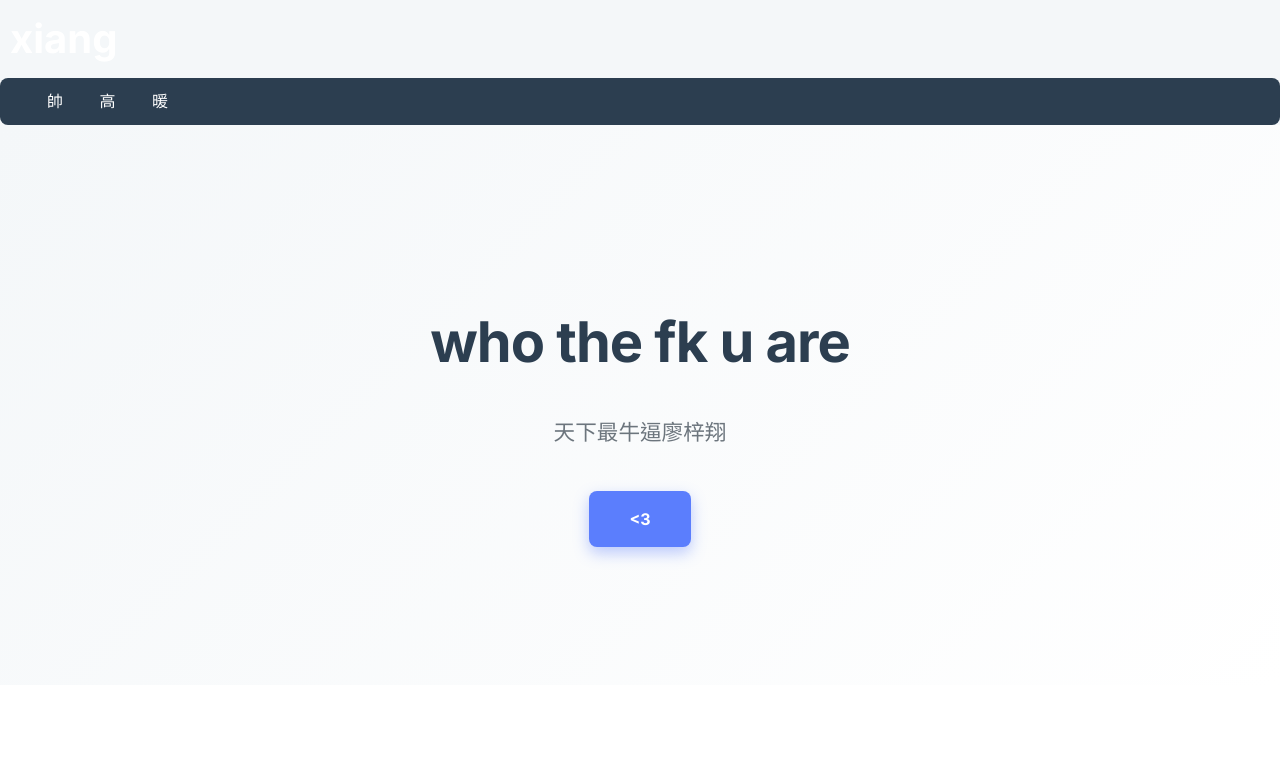
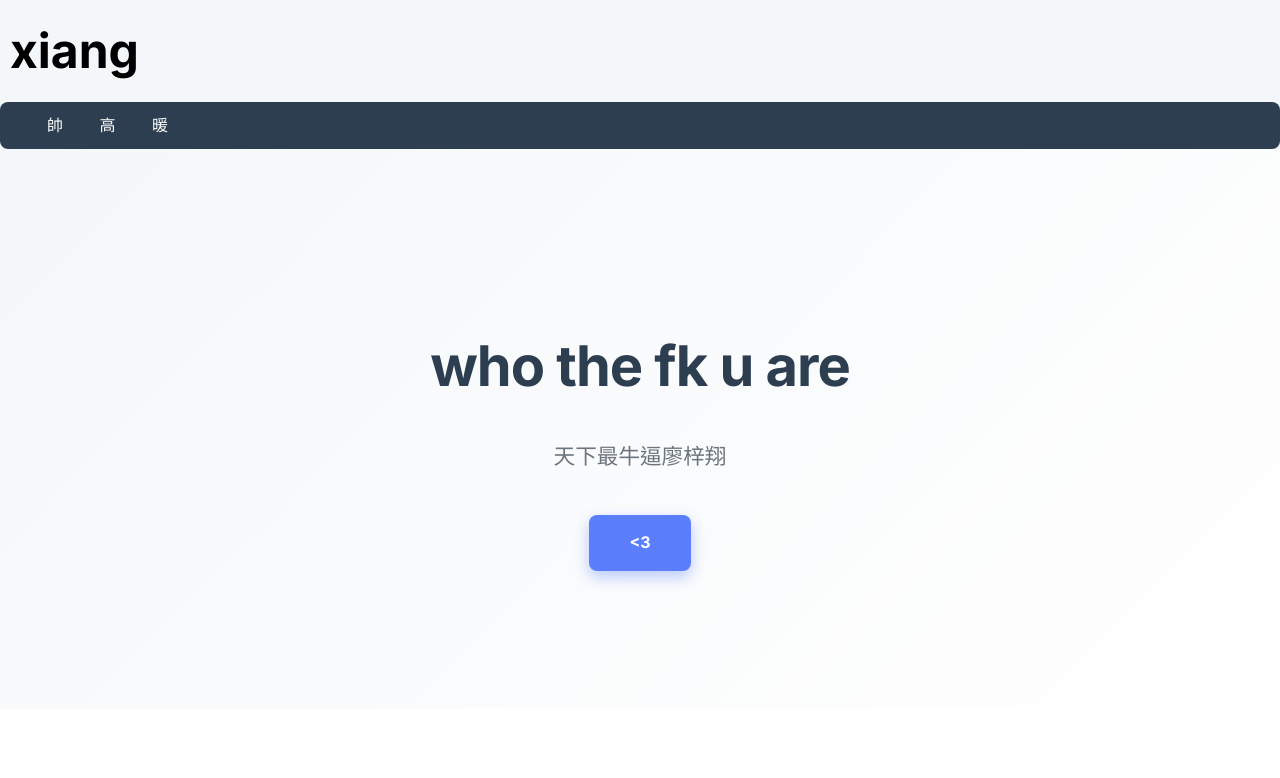
Before and after one commit to xul4y3oo/xiang2008, a plain HTML site: page index.html in a window 1280 px wide. Shown: the top 778 px of the page. Drawn offline with Linux system fonts and the light colour scheme.

Commit message:
Update style.css

```diff
--- a/style.css
+++ b/style.css
@@ -26,16 +26,16 @@ body {
 .logo {
     /* --- 1. 修改文字大小 (字號) --- */
     /* font-size: 1.8rem; <-- 這是V2.0預設值 */
-    font-size: 2.5rem; /* 範例：將字號改大，讓品牌名稱更醒目 */
+    font-size: 3.0rem; /* 範例：將字號改大，讓品牌名稱更醒目 */
 
     /* --- 2. 新增背景底色 --- */
     background-color: var(#ff6b6b); /* 範例：使用輔助色 (亮紅色 #ff6b6b) 作為底色 */
 
     /* 設定文字顏色，以確保在深色背景下可見 */
-    color: white;             /* 將文字顏色設為白色 */
+    color: black;             /* 將文字顏色設為白色 */
 
     /* 增加內邊距 (Padding)，使背景不會緊貼文字邊緣 */
-    padding: 5px 10px;
+    padding: 10px 10px;
 
     /* 增加圓角，讓視覺更柔和 */
     border-radius: 5px;
```
